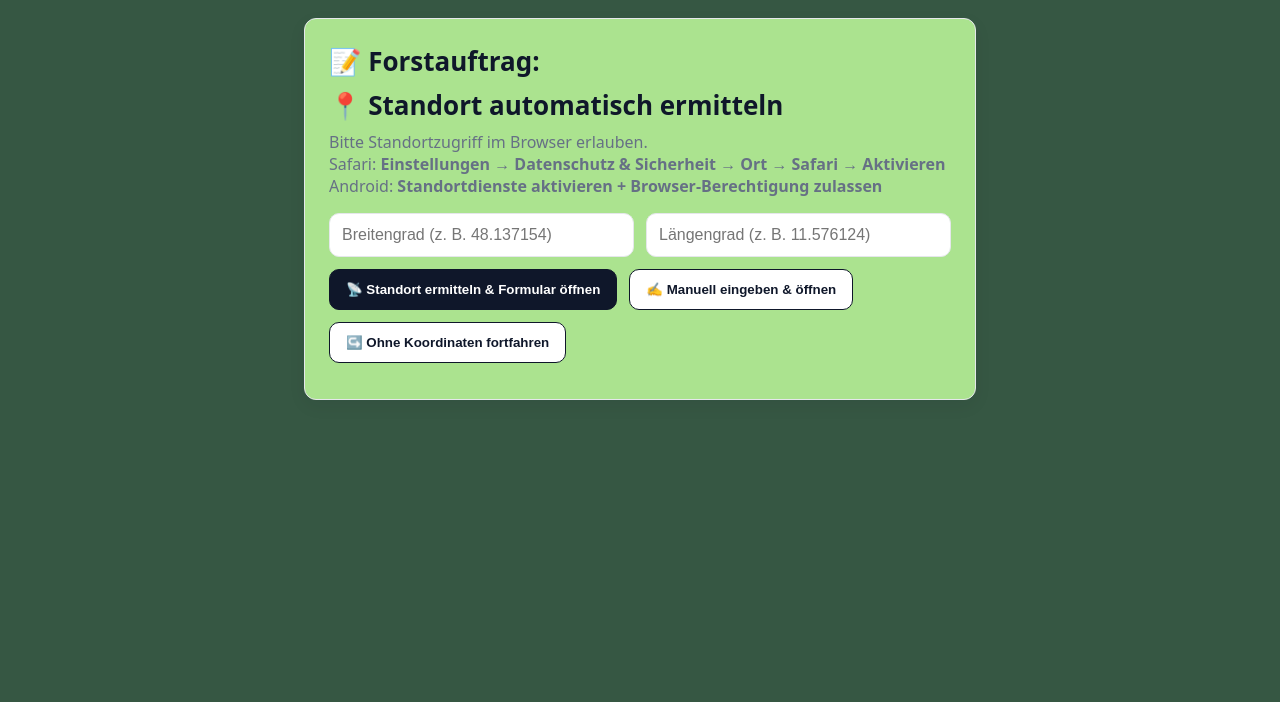
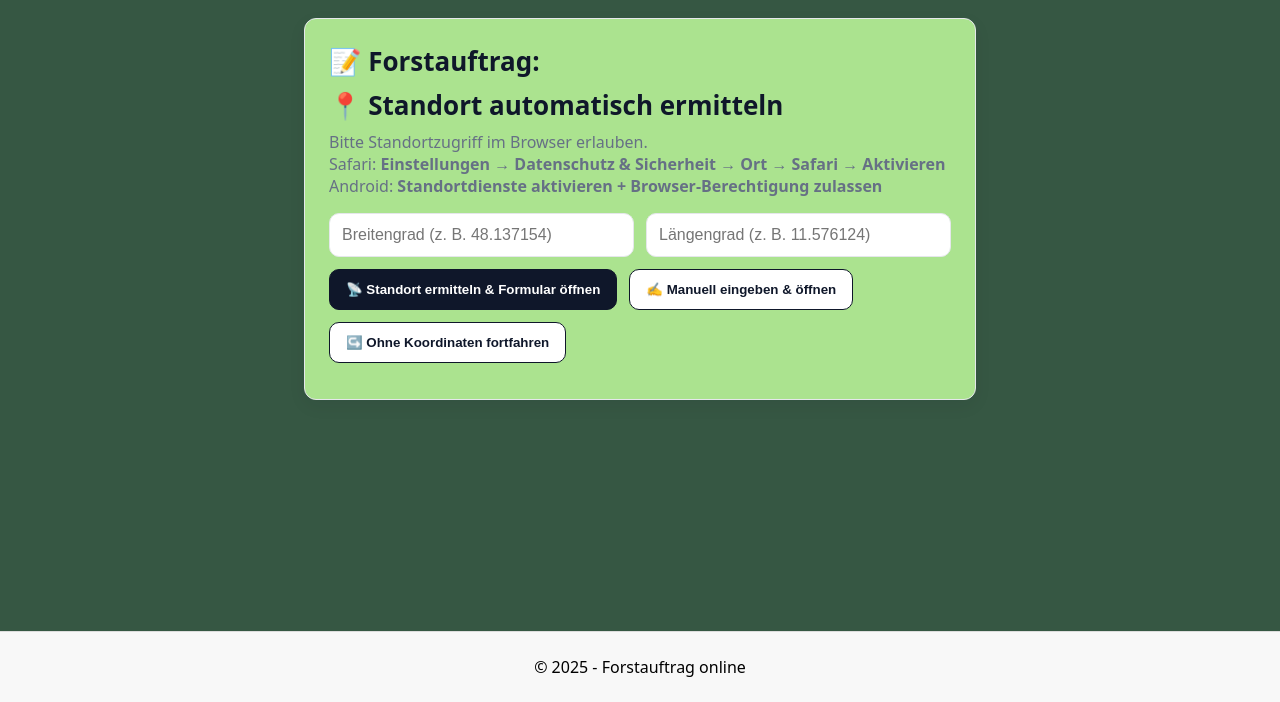
Before and after one commit to RusmirOmerovic/n8n-forstauftrag, a plain HTML site: page index.html in a window 1280 px wide. Shown: the part 98-800 px from the top of the page. Drawn offline with Linux system fonts and the light colour scheme.

Commit message:
Update index.html

```diff
--- a/index.html
+++ b/index.html
@@ -92,5 +92,9 @@
     document.getElementById("btn-open-empty").addEventListener("click", openFormNoGeo);
     document.getElementById("btn-open-empty-2").addEventListener("click", openFormNoGeo);
   </script>
+  <footer style="position:fixed; bottom:0; width:100%; text-align:center; padding:0.5rem; background:#f8f8f8; border-top:1px solid #ddd;">
+  <p>&copy; 2025 - Forstauftrag online </p>
+</footer>
+
 </body>
 </html>
```
